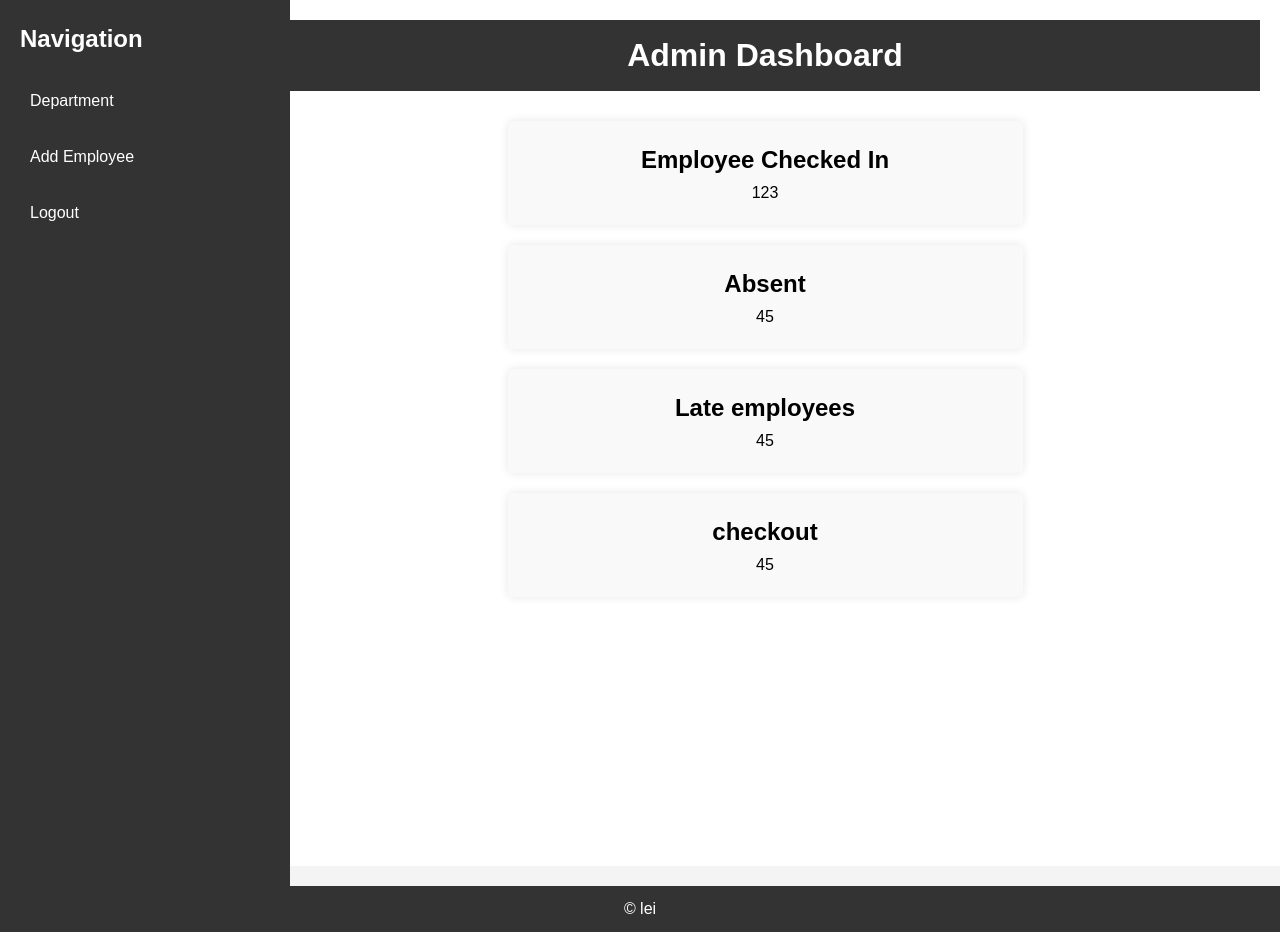
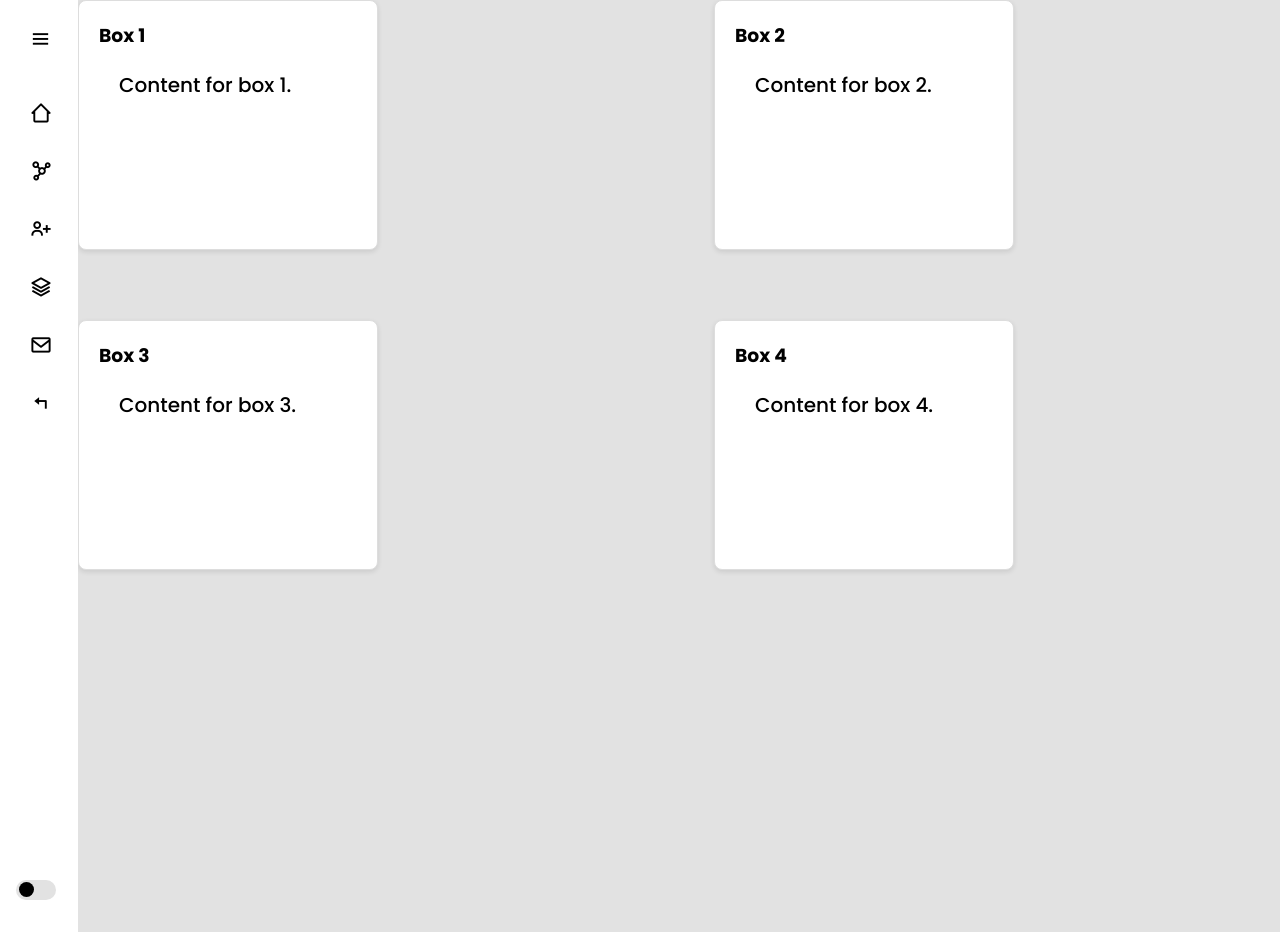
Before and after one commit to TopeMe/Gov-Attendance-System, a Django app: page /admin_dashboard/ in a window 1280 px wide. Run offline with Django 5.2, Linux system fonts and the light colour scheme; a user stored in the database is signed in.

Commit message:
front end setup

```diff
--- a/system/myproject/myapp/templates/admin_dashboard.html
+++ b/system/myproject/myapp/templates/admin_dashboard.html
@@ -1,153 +1,26 @@
-<!DOCTYPE html>
-<html lang="en">
-<head>
-    <meta charset="UTF-8">
-    <meta name="viewport" content="width=device-width, initial-scale=1.0">
-    <title>Admin Dashboard</title>
+{% extends 'index.html' %}
 
-</head>
-<style>
+{% block title %}Attendance{% endblock %}
 
-
-/* General Reset */
-body, h1, h2, p, ul, li {
-    margin: 0;
-    padding: 0;
-    box-sizing: border-box;
-}
-
-/* Basic Styles */
-body {
-    font-family: Arial, sans-serif;
-    line-height: 1.6;
-    background-color: #f4f4f4;
-    display: flex;
-    min-height: 100vh;
-    flex-direction: column;
-}
-
-.container {
-    display: flex;
-    flex: 1;
-}
-
-.sidebar {
-    background: #333;
-    color: #fff;
-    width: 250px;
-    padding: 20px;
-    height: 100vh; /* Full height sidebar */
-    position: fixed; /* Fixes the sidebar to the left side */
-}
-
-.sidebar h2 {
-    margin-bottom: 20px;
-}
-
-.sidebar nav ul {
-    list-style: none;
-    padding: 0;
-}
-
-.sidebar nav ul li {
-    margin-bottom: 10px;
-}
-
-.sidebar nav ul li a {
-    color: #fff;
-    text-decoration: none;
-    display: block;
-    padding: 10px;
-    border-radius: 4px;
-}
-
-.sidebar nav ul li a:hover {
-    background: #444;
-}
-
-main {
-    margin-left: 250px; /* Pushes content to the right of the sidebar */
-    padding: 20px;
-    background: #fff;
-    flex: 1;
-}
-
-header {
-    background: #333;
-    color: #fff;
-    padding: 10px;
-    margin-bottom: 20px;
-    text-align: center;
-}
-
-.dashboard {
-    display: flex;
-    justify-content: space-around;
-    flex-wrap: wrap;
-}
-
-.dashboard-box {
-    background: #f9f9f9;
-    border-radius: 5px;
-    box-shadow: 0 0 10px rgba(0, 0, 0, 0.1);
-    padding: 20px;
-    margin: 10px;
-    width: calc(50% - 20px);
-    text-align: center;
-}
-
-footer {
-    background: #333;
-    color: #fff;
-    text-align: center;
-    padding: 10px;
-    margin-top: 20px;
-}
-
-
-</style>
-<body>
+{% block content %}
+<section class="home">
     <div class="container">
-        <aside class="sidebar">
-            <h2>Navigation</h2>
-            <nav>
-                <ul>
-                    <li><a href="{% url 'departments' %}">Department</a></li>
-                    <li><a href="{% url 'add_employee' %}">Add Employee</a></li>
-                    <li><a href="{% url 'logout' %}">Logout</a></li>
-                </ul>
-            </nav>
-        </aside>
-
-        <main>
-            <header>
-                <h1>Admin Dashboard</h1>
-            </header>
-
-            <section class="dashboard">
-                <div class="dashboard-box">
-                    <h2>Employee Checked In</h2>
-                    <p id="total-checked-in">123</p> <!-- Replace with dynamic data -->
-                </div>
-                <div class="dashboard-box">
-                    <h2>Absent</h2>
-                    <p id="total-absent">45</p> <!-- Replace with dynamic data -->
-                </div>
-                <div class="dashboard-box">
-                    <h2>Late employees</h2>
-                    <p id="total-late">45</p> <!-- Replace with dynamic data -->
-                </div>
-                <div class="dashboard-box">
-                    <h2>checkout</h2>
-                    <p id="total-absent">45</p> <!-- Replace with dynamic data -->
-                </div>
-
-            </section>
-        </main>
+        <div class="box" style="width: 300px; height: 250px;">
+            <h3>Box 1</h3>
+            <p>Content for box 1.</p>
+        </div>
+        <div class="box" style="width: 300px; height: 250px;">
+            <h3>Box 2</h3>
+            <p>Content for box 2.</p>
+        </div>
+        <div class="box" style="width: 300px; height: 250px;">
+            <h3>Box 3</h3>
+            <p>Content for box 3.</p>
+        </div>
+        <div class="box" style="width: 300px; height: 250px;">
+            <h3>Box 4</h3>
+            <p>Content for box 4.</p>
+        </div>
     </div>
-
-    <footer>
-        <p>&copy; lei </p>
-    </footer>
-</body>
-</html>
+</section>
+{% endblock %}
--- /dev/null
+++ b/system/myproject/myapp/templates/index.html
@@ -0,0 +1,129 @@
+<!DOCTYPE html>
+<html lang="en">
+  <head>
+    <meta charset="UTF-8" />
+    <meta http-equiv="X-UA-Compatible" content="IE=edge" />
+    <meta name="viewport" content="width=device-width, initial-scale=1.0" />
+    <title>{% block title %}ORMOC LGU ATTENDANCE{% endblock %}</title>
+    {% load static %}
+    <link rel="stylesheet" href="{% static 'css/styles.css' %}">
+
+    <link
+      href="https://unpkg.com/boxicons@2.1.4/css/boxicons.min.css"
+      rel="stylesheet"
+    />
+  </head>
+  <body>
+    <section class="sidebar">
+      <div class="nav-header">
+        <p class="logo"> ATTENDANCE</p>
+        <i class="bx bx-menu btn-menu"></i>
+      </div>
+      <ul class="nav-links">
+
+        <li>
+            <a href="{% url 'admin_dashboard' %}">
+              <i class="bx bx-home-alt-2"></i>
+              <span class="title">Home</span>
+            </a>
+            <span class="tooltip">Home</span>
+          </li>
+        <li>
+          <a href="{% url 'departments' %}">
+            <i class="bx bx-network-chart"></i>
+            <span class="title">Departments</span>
+          </a>
+          <span class="tooltip">Departments</span>
+        </li>
+        <li>
+          <a href="{% url 'add_employee' %}">
+            <i class="bx bx-user-plus"></i>
+            <span class="title">Add employee </span>
+          </a>
+          <span class="tooltip">Add employee</span>
+        </li>
+        <li>
+            <a href="{% url 'attendance_record' %}">
+            <i class="bx bx-layer"></i>
+            <span class="title">Attendance record</span>
+          </a>
+          <span class="tooltip">Attendance record</span>
+        </li>
+        <li>
+            <a href="{% url 'reports' %}">
+            <i class="bx bx-envelope"></i>
+            <span class="title">Reports</span>
+          </a>
+          <span class="tooltip">Reports</span>
+        </li>
+        <li>
+          <a href="{% url 'logout' %}">
+            <i class="bx bx-reply"></i>
+            <span class="title">Log out</span>
+          </a>
+          <span class="tooltip">Log out</span>
+        </li>
+      </ul>
+      <div class="theme-wrapper">
+        <i class="bx bxs-moon theme-icon"></i>
+        <p>Dark Theme</p>
+        <div class="theme-btn">
+          <span class="theme-ball"></span>
+        </div>
+      </div>
+
+    </section>
+    {% block content %}
+
+    {% endblock %}
+
+
+
+
+
+    <script>
+      const btn_menu = document.querySelector(".btn-menu");
+      const side_bar = document.querySelector(".sidebar");
+
+      btn_menu.addEventListener("click", function () {
+        side_bar.classList.toggle("expand");
+        changebtn();
+      });
+
+      function changebtn() {
+        if (side_bar.classList.contains("expand")) {
+          btn_menu.classList.replace("bx-menu", "bx-menu-alt-right");
+        } else {
+          btn_menu.classList.replace("bx-menu-alt-right", "bx-menu");
+        }
+      }
+
+      const btn_theme = document.querySelector(".theme-btn");
+      const theme_ball = document.querySelector(".theme-ball");
+
+      const localData = localStorage.getItem("theme");
+
+      if (localData == null) {
+        localStorage.setItem("theme", "light");
+      }
+
+      if (localData == "dark") {
+        document.body.classList.add("dark-mode");
+        theme_ball.classList.add("dark");
+      } else if (localData == "light") {
+        document.body.classList.remove("dark-mode");
+        theme_ball.classList.remove("dark");
+      }
+
+      btn_theme.addEventListener("click", function () {
+        document.body.classList.toggle("dark-mode");
+        theme_ball.classList.toggle("dark");
+        if (document.body.classList.contains("dark-mode")) {
+          localStorage.setItem("theme", "dark");
+        } else {
+          localStorage.setItem("theme", "light");
+        }
+      });
+    </script>
+  </body>
+</html>
--- a/system/myproject/myapp/urls.py
+++ b/system/myproject/myapp/urls.py
@@ -4,8 +4,10 @@ from . import views
 urlpatterns = [
     path('', views.punch_page, name='punch_page'),
     path('admin_dashboard/', views.admin_dashboard_view, name='admin_dashboard'),
-    path('login/', views.login_view, name='login'),  # Keep this as the login path
+    path('login/', views.login_view, name='login'),
     path('departments/', views.departments, name='departments'),
     path('add_employee/', views.add_employee, name='add_employee'),
+    path('reports/', views.reports, name='reports'),
+    path('attendance/', views.attendance_record, name='attendance_record'),
     path('logout/', views.logout_view, name='logout'),
 ]
--- a/system/myproject/myapp/views.py
+++ b/system/myproject/myapp/views.py
@@ -16,11 +16,7 @@ def punch_page(request):
         print(name)
     return render(request, 'punch.html')
 
-def departments(request):
-    return render(request, 'departments.html')
 
-def add_employee(request):
-    return render(request, 'add_employee.html')
 
 @login_required
 def admin_dashboard_view(request):
@@ -51,3 +47,15 @@ def login_view(request):
         return redirect('admin_dashboard')
 
     return render(request, 'login.html')
+
+def departments(request):
+    return render(request, 'departments.html')
+
+def reports(request):
+    return render(request, 'reports.html')
+
+def add_employee(request):
+    return render(request, 'add_employee.html')
+
+def attendance_record(request):
+    return render(request, 'attendance_record.html')
```
Also changed, not shown: system/myproject/myapp/templates/add_employee.html (+7 -10 lines), system/myproject/myapp/templates/attendance_record.html (added, +9 -0 lines), system/myproject/myapp/templates/reports.html (added, +11 -0 lines), system/myproject/db.sqlite3.
